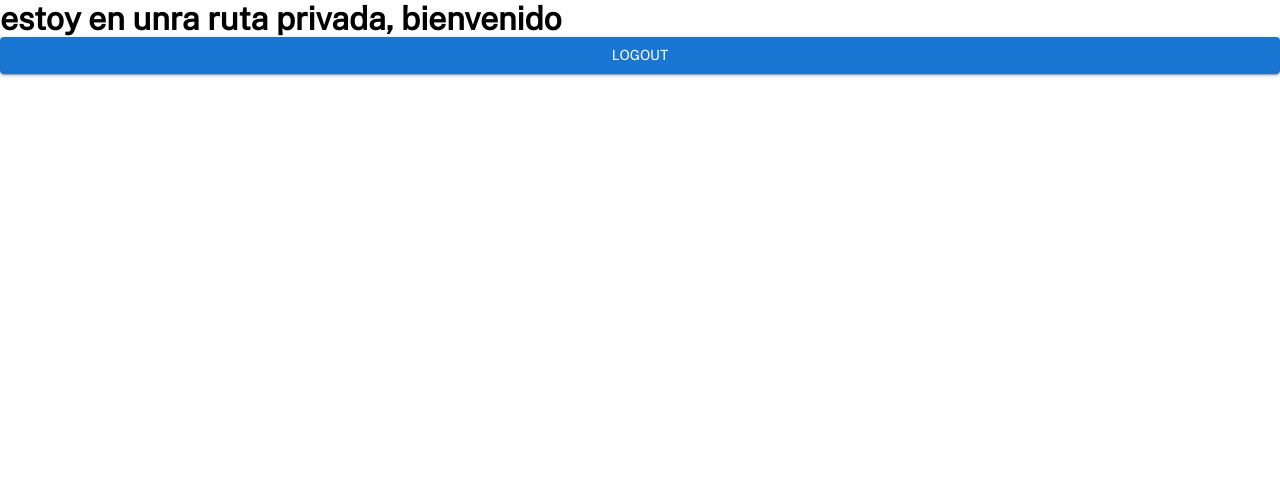
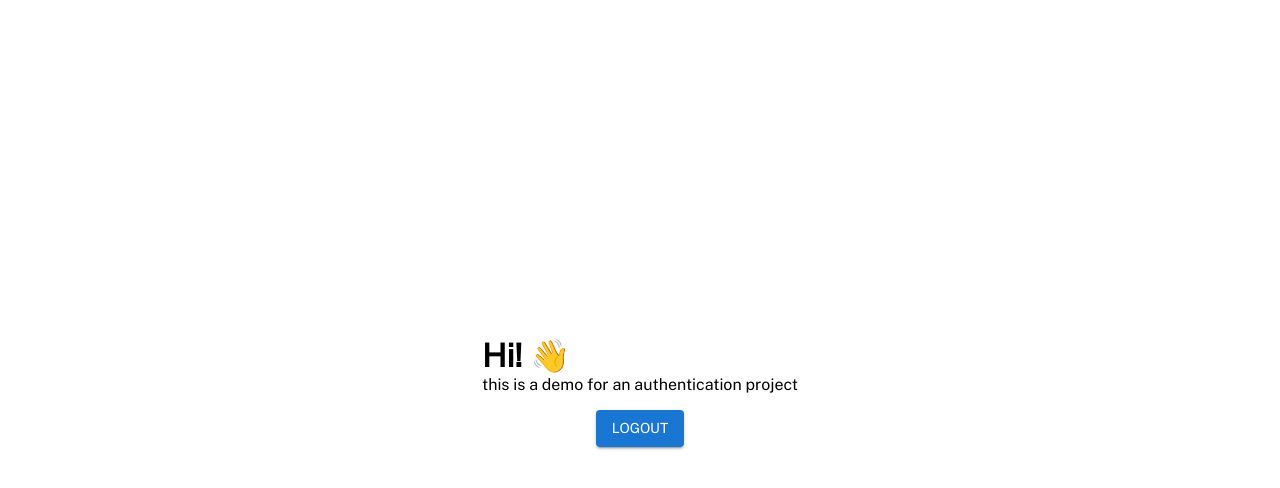
Before and after one commit to alejandroBarraza/login, a React (Create React App) app: page / in a window 1280 px wide. Shown: the top 488 px of the page. Built offline with nearby package versions, Linux system fonts and the light colour scheme; sample sign-in values are in the browser's storage.

Commit message:
change before deploy, fix privateScreen

```diff
--- a/package.json
+++ b/package.json
@@ -1,6 +1,5 @@
 {
   "name": "client-login",
-  "proxy": "http://localhost:4000",
   "version": "0.1.0",
   "private": true,
   "dependencies": {
@@ -15,6 +14,7 @@
     "@testing-library/react": "^12.1.2",
     "@testing-library/user-event": "^13.5.0",
     "axios": "^0.25.0",
+    "http-proxy-middleware": "^2.0.6",
     "react": "^17.0.2",
     "react-dom": "^17.0.2",
     "react-google-login": "^5.2.2",
--- a/src/screens/PrivateScreen.js
+++ b/src/screens/PrivateScreen.js
@@ -5,7 +5,7 @@ import { useSelector, useDispatch } from 'react-redux'
 import { selectUser, removeUser } from '../features/auth/authSlice'
 
 import { useNavigate } from 'react-router-dom'
-import { Button } from '@mui/material'
+import { Button, Grid } from '@mui/material'
 
 export const PrivateScreen = () => {
     const dispatch = useDispatch()
@@ -26,10 +26,36 @@ export const PrivateScreen = () => {
 
     return (
         <>
-            <h1>estoy en unra ruta privada, bienvenido {username}</h1>
-            <Button variant='contained' fullWidth onClick={handleLogout}>
-                Logout
-            </Button>
+            <Grid
+                container
+                spacing={2}
+                direction='column'
+                alignItems='center'
+                justifyContent='center'
+                style={{ minHeight: '100vh' }}
+            >
+                <Grid item xs={1} alignItems='center' spacing={1} justifyContent='center'>
+                    <h1> Hi! 👋 {username}</h1>
+                    <p>this is a demo for an authentication project</p>
+                </Grid>
+                <Grid item xs={3}>
+                    <Button variant='contained' fullWidth onClick={handleLogout}>
+                        Logout
+                    </Button>
+                </Grid>
+            </Grid>
         </>
     )
 }
+// ;<Grid
+//     container
+//     spacing={0}
+//     direction='column'
+//     alignItems='center'
+//     justifyContent='center'
+//     style={{ minHeight: '100vh' }}
+// >
+//     <Grid item xs={3}>
+//         <LoginForm />
+//     </Grid>
+// </Grid>
--- a/src/screens/register/RegisterScreen.js
+++ b/src/screens/register/RegisterScreen.js
@@ -50,6 +50,7 @@ export const RegisterScreen = () => {
         e.preventDefault()
         try {
             const { userData } = await registerUser(data).unwrap()
+            console.log(userData)
             dispatch(setUser({ username: userData.username }))
             localStorage.setItem('authToken', userData.token)
             e.target.reset()
@@ -64,6 +65,7 @@ export const RegisterScreen = () => {
 
     const onGoogleSuccess = async (googleData) => {
         const { tokenId } = googleData
+        console.log({ tokenId: tokenId })
         try {
             // const { userData } = await loginGoogle(tokenId).unwrap()
             // console.log(userData)
@@ -77,6 +79,7 @@ export const RegisterScreen = () => {
                 }),
             })
             const { dataUser } = await res.json()
+            console.log({ dataUse: dataUser })
             dispatch(setUser({ username: dataUser.username }))
             localStorage.setItem('authToken', dataUser.token)
             navigate('/', { replace: true })
```
Also changed, not shown: src/setupProxy.js (added, +12 -0 lines), 1 other file (tests, documents, lock files or other folders).
